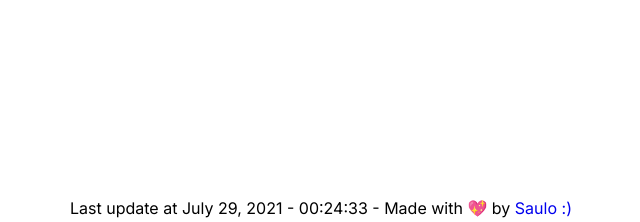
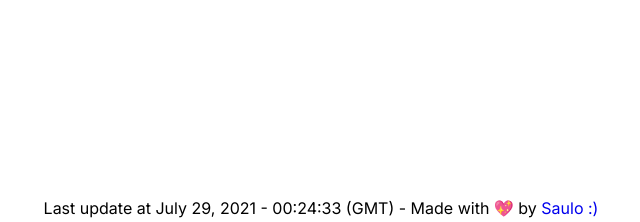
Before and after one commit to sleao/project100, a FastAPI app: page / in a window 1280 px wide. Shown: the part 578-800 px from the top of the page, without its empty margins (327-967 px from the left). Run offline with FastAPI, Linux system fonts and the light colour scheme.

Commit message:
added timezone info at footer

```diff
--- a/templates/index.html
+++ b/templates/index.html
@@ -33,7 +33,7 @@
     </div>
     <div class="footer">
       <p>
-        Last update at {{lastupdate}} - Made with 💖 by
+        Last update at {{lastupdate}} (GMT) - Made with 💖 by
         <a href="https://github.com/sleao" target="_blank">Saulo :)</a>
       </p>
     </div>
```
